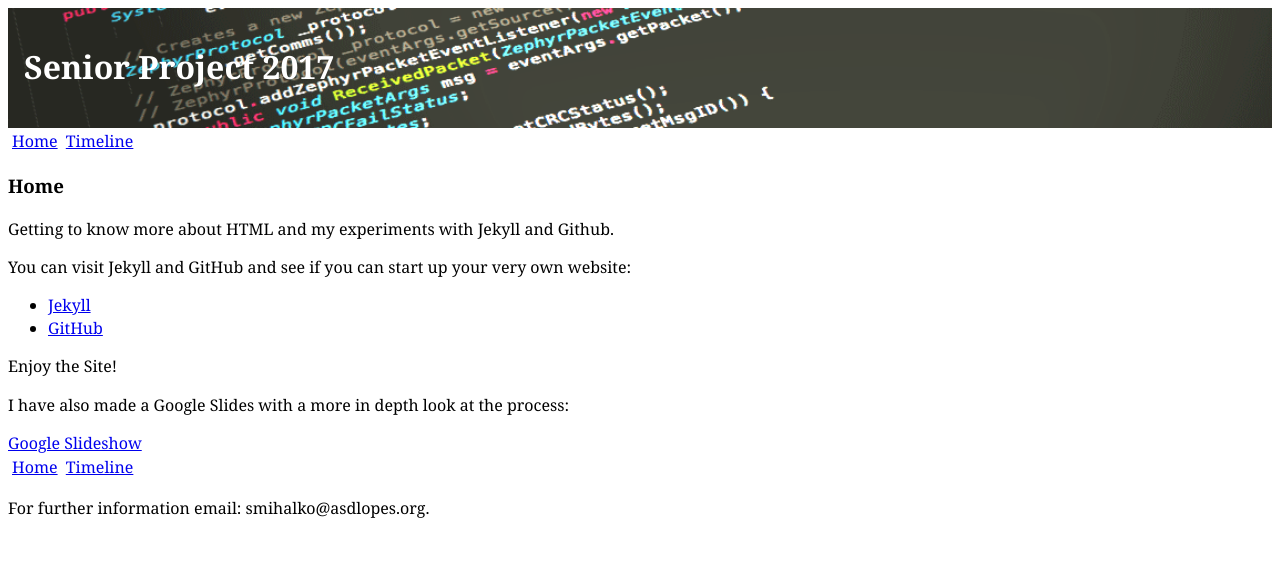
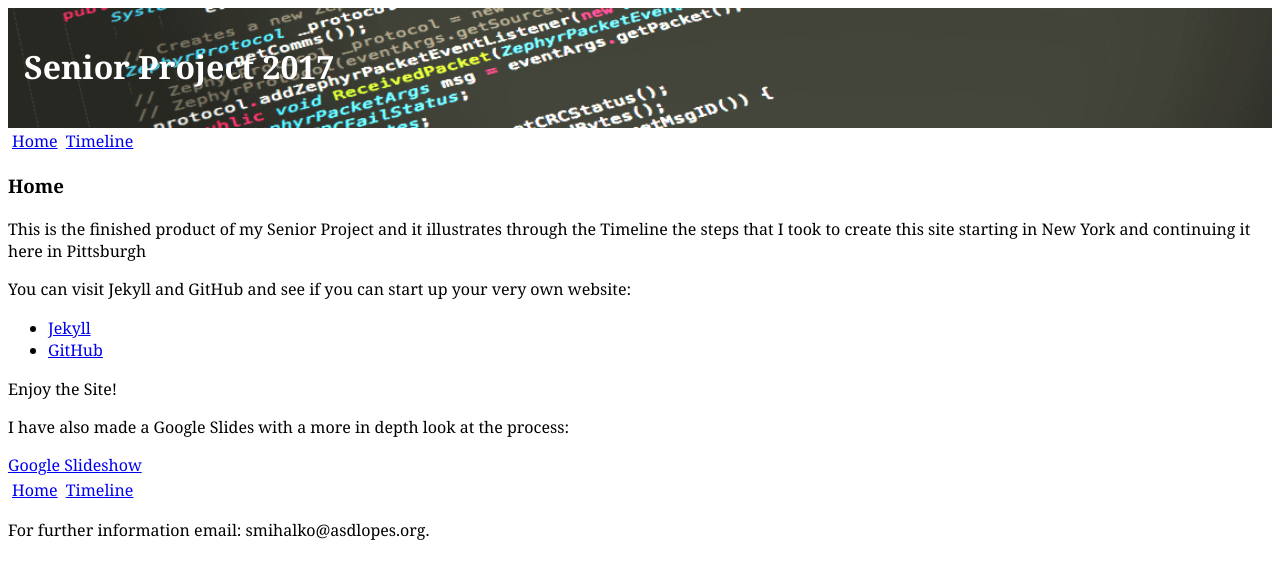
Before and after one commit to sebastianmihalko/project, a Jekyll site: the page built from index.html, in a window 1280 px wide. Shown: the top 579 px of the page. Built offline with Jekyll 4.4.1, drawn with Linux system fonts in a browser that asks for light colours.

Commit message:
edited the beginning statement of the homepage

```diff
--- a/index.html
+++ b/index.html
@@ -4,7 +4,7 @@ layout: default
 
 <h3> Home </h3>
 
-<p>Getting to know more about HTML and my experiments with Jekyll and Github.
+<p>This is the finished product of my Senior Project and it illustrates through the Timeline the steps that I took to create this site starting in New York and continuing it here in Pittsburgh</p>
 
 <p>You can visit Jekyll and GitHub and see if you can start up your very own website:</p>
 <ul>
```
